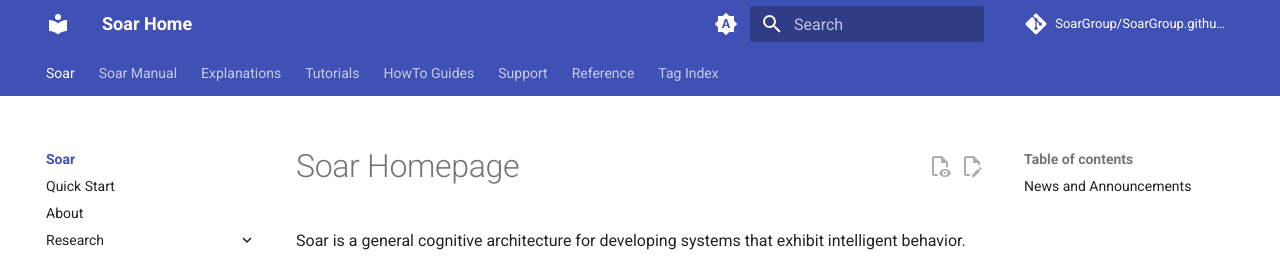
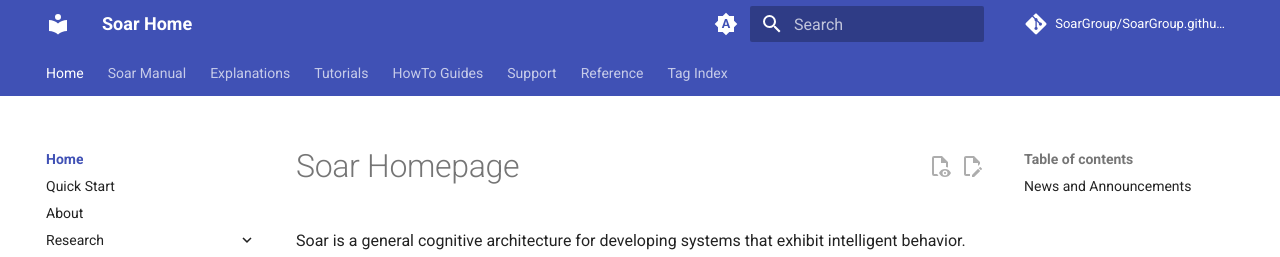
Before and after one commit to SoarGroup/SoarGroup.github.io, an MkDocs documentation site: the page built from docs/index.md, in a window 1280 px wide and 900 px high. Shown: the top 257 px of the window. Built offline with MkDocs 1.6.1 and Material for MkDocs 9.7.7, drawn with Linux system fonts in a browser that asks for light colours; comment, search, counter and statistics services are not loaded.

Commit message:
rename "soar" to "home", which I think is clearer

```diff
--- a/docs/index.md
+++ b/docs/index.md
@@ -1,8 +1,8 @@
 # Soar Homepage
 
-Soar is a general cognitive architecture for developing systems that exhibit intelligent behavior. For more in-depth information, see our [about](soar/About.md) page, or J.E. Laird's 2012 book, [*The Soar Cognitive Architecture*](http://www.eecs.umich.edu/~soar/sitemaker/misc/7688_jkt_au.pdf), available from [Amazon](http://www.amazon.com/Soar-Cognitive-Architecture-John-Laird/dp/0262122960/ref=sr_1_sc_1?ie=UTF8&qid=1332172759&sr=8-1-spell) and [MIT Press](https://web.archive.org/web/20240405085728/https://mitpress.mit.edu/books/soar-cognitive-architecture).
+Soar is a general cognitive architecture for developing systems that exhibit intelligent behavior. For more in-depth information, see our [about](home/About.md) page, or J.E. Laird's 2012 book, [*The Soar Cognitive Architecture*](http://www.eecs.umich.edu/~soar/sitemaker/misc/7688_jkt_au.pdf), available from [Amazon](http://www.amazon.com/Soar-Cognitive-Architecture-John-Laird/dp/0262122960/ref=sr_1_sc_1?ie=UTF8&qid=1332172759&sr=8-1-spell) and [MIT Press](https://web.archive.org/web/20240405085728/https://mitpress.mit.edu/books/soar-cognitive-architecture).
 
-To get started, [download Soar](https://github.com/SoarGroup/Soar/releases/tag/releases/9.6.2) and follow the [quick start guide](./soar/QuickStart).
+To get started, [download Soar](https://github.com/SoarGroup/Soar/releases/tag/releases/9.6.2) and follow the [quick start guide](home/QuickStart.md).
 
 ## News and Announcements
 
--- a/mkdocs.yml
+++ b/mkdocs.yml
@@ -67,15 +67,15 @@
   - overrides
 
 nav:
-  - Soar:
+  - Home:
       - index.md
-      - Quick Start: soar/QuickStart.md
-      - About: soar/About.md
+      - Quick Start: home/QuickStart.md
+      - About: home/About.md
       - Research:
-          - Publications: soar/Publications.md
-          - Research Groups: soar/ResearchGroups.md
-          - Academic Institutions: soar/OtherAcademicInstitutions.md
-          - Commercial Soar Organizations: soar/CommercialSoarOrganizations.md
+          - Publications: home/Publications.md
+          - Research Groups: home/ResearchGroups.md
+          - Academic Institutions: home/OtherAcademicInstitutions.md
+          - Commercial Soar Organizations: home/CommercialSoarOrganizations.md
   - Soar Manual:
       - soar_manual/index.md
       - Introduction: soar_manual/01_Introduction.md
@@ -153,10 +153,10 @@
           - watch: reference/cli/cmd_watch.md
           - wm: reference/cli/cmd_wm.md
           - wma: reference/cli/cmd_wma.md
-  - Tag Index: soar/tags.md
+  - Tag Index: home/tags.md
 
 plugins:
   - search
   - img2figv2
   - tags:
-      tags_file: soar/tags.md
+      tags_file: home/tags.md
```
Also changed, not shown: docs/home/About.md (renamed from docs/soar/About.md), docs/home/CommercialSoarOrganizations.md (renamed from docs/soar/CommercialSoarOrganizations.md), docs/home/OtherAcademicInstitutions.md (renamed from docs/soar/OtherAcademicInstitutions.md), docs/home/Publications.md (renamed from docs/soar/Publications.md), docs/home/QuickStart.md (renamed from docs/soar/QuickStart.md), docs/home/ResearchGroups.md (renamed from docs/soar/ResearchGroups.md), docs/home/tags.md (renamed from docs/soar/tags.md).
